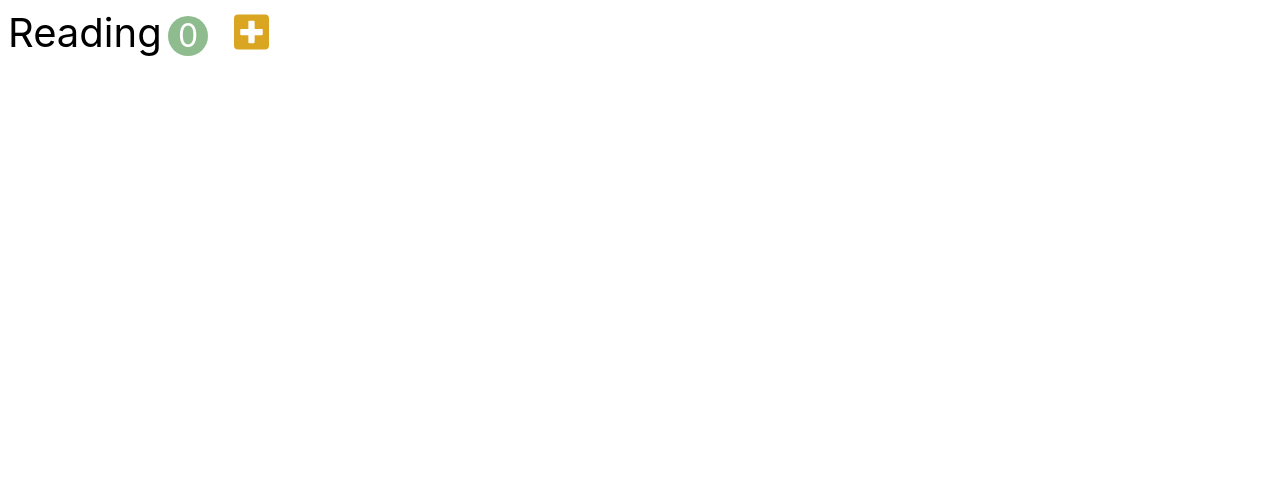
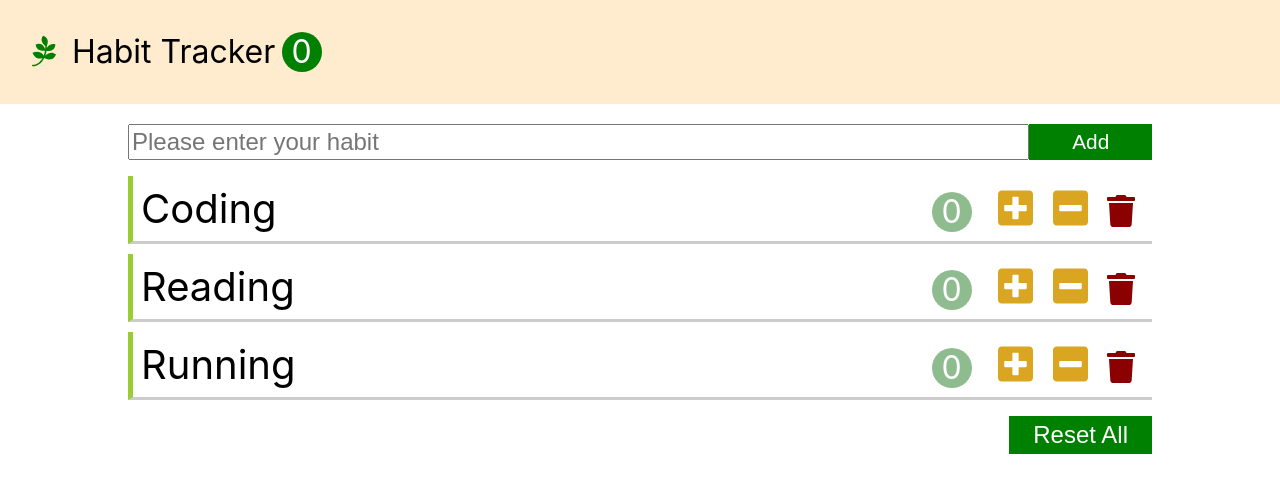
Before and after one commit to JeongbinYoon/habit-tracker, a React (Create React App) app: page / in a window 1280 px wide. Shown: the top 492 px of the page. Built offline with nearby package versions, Linux system fonts and the light colour scheme.

Commit message:
Change css

```diff
--- a/src/App.css
+++ b/src/App.css
@@ -34,12 +34,21 @@ button {
 }
 
 /* AddForm */
+.add-form {
+  display: flex;
+  justify-content: center;
+  width: 80%;
+  margin: 0 auto;
+  margin-top: 20px;
+}
+
 .add-input {
+  flex-grow: 9;
   font-size: 1.5rem;
-  margin: 0 0.2em;
 }
 
 .add-button {
+  flex-grow: 1;
   height: 100%;
   font-size: 1.3rem;
   padding: 0.3em 0.5em;
@@ -49,9 +58,16 @@ button {
 
 /* Habit */
 .habit {
+  display: flex;
+  align-items: center;
+  width: 80%;
   font-size: 2.5rem;
   padding: 0.5rem;
   list-style: none;
+  margin: 0 auto;
+  margin-bottom: 10px;
+  border-left: 5px solid yellowgreen;
+  border-bottom: 3px solid #ccc;
 }
 
 .habit-count {
@@ -66,6 +82,10 @@ button {
   background-color: darkseagreen;
   color: white;
   border-radius: 50%;
+}
+
+.habit-btns {
+  margin-left: auto;
 }
 
 .habit-button {
@@ -89,7 +109,18 @@ button {
   color: darkred;
 }
 
+.habits {
+  padding: 0;
+}
+
 .habits-reset {
+  display: flex;
+  width: 80%;
+  margin: 0 auto;
+}
+
+.habits-resetBtn {
+  margin-left: auto;
   font-size: 1.5rem;
   padding: 0.2em 1em;
   background-color: green;
--- a/src/components/habit.jsx
+++ b/src/components/habit.jsx
@@ -27,6 +27,7 @@ class Habit extends PureComponent {
     return (
       <li className="habit">
         <span className="habit-name">{name}</span>
+        <div className="habit-btns">
           <span className="habit-count">{count}</span>
           <button
             className="habit-button habit-increase"
@@ -46,6 +47,7 @@ class Habit extends PureComponent {
           >
             <i className="fas fa-trash"></i>
           </button>
+        </div>
       </li>
     );
   }
--- a/src/components/habitAddForm.jsx
+++ b/src/components/habitAddForm.jsx
@@ -11,7 +11,7 @@ const HabitAddForm = memo((props) => {
     const name = inputRef.current.value;
     name && props.onAdd(name);
     // this.inputRef.current.value = "";
-    this.formRef.current.reset();
+    formRef.current.reset();
   };
 
   return (
@@ -20,7 +20,7 @@ const HabitAddForm = memo((props) => {
         ref={inputRef}
         type="text"
         className="add-input"
-        placeholder="Please Enter your habit"
+        placeholder="Please enter your habit"
       />
       <button className="add-button">Add</button>
     </form>
--- a/src/components/habits.jsx
+++ b/src/components/habits.jsx
@@ -11,7 +11,7 @@ class Habits extends Component {
     return (
       <>
         <HabitAddForm onAdd={this.handleAdd} />
-        <ul>
+        <ul className="habits">
           {this.props.habits.map((habit) => (
             <Habit
               key={habit.id}
@@ -22,9 +22,11 @@ class Habits extends Component {
             />
           ))}
         </ul>
-        <button className="habits-reset" onClick={this.props.onReset}>
-          Reset All
-        </button>
+        <div className="habits-reset">
+          <button className="habits-resetBtn" onClick={this.props.onReset}>
+            Reset All
+          </button>
+        </div>
       </>
     );
   }
--- a/src/index.js
+++ b/src/index.js
@@ -3,11 +3,10 @@ import ReactDOM from "react-dom";
 import "./index.css";
 import App from "./app";
 import "@fortawesome/fontawesome-free/js/all.js";
-import SimpleHabit from "./components/simpleHabit";
 
 ReactDOM.render(
   <React.StrictMode>
-    <SimpleHabit />
+    <App />
   </React.StrictMode>,
   document.getElementById("root")
 );
```
Lines whose indentation alone changed are shown as unchanged.
